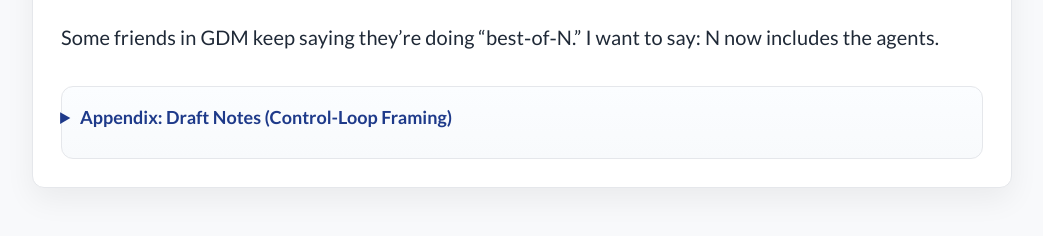
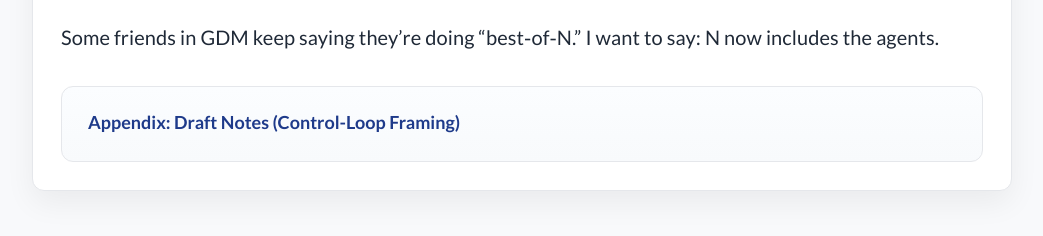
Before and after one commit to haossr/haossr.github.io, a Jekyll site: the page built from writing/the-real-flywheel/index.html, in a window 1280 px wide. Shown: the part 3082-3318 px from the top of the page, without its empty margins (118-1161 px from the left). Built offline with Jekyll 4.4.1, drawn with Linux system fonts in a browser that asks for light colours.

Commit message:
style(blog): center collapsed appendix summary and indent one level (#21)
Co-authored-by: Hao Sheng <haosheng@users.noreply.github.com>

```diff
--- a/writing/the-real-flywheel/index.html
+++ b/writing/the-real-flywheel/index.html
@@ -86,8 +86,15 @@ layout: null
       color: #1e3a8a;
       font-size: 18px;
       font-weight: 700;
-      margin: 2px 0 10px;
+      margin: 0 0 10px;
+      min-height: 44px;
+      display: flex;
+      align-items: center;
+      padding-left: 8px;
       list-style-position: outside;
+    }
+    .appendix:not([open]) > summary {
+      margin: 0;
     }
     .appendix h4 {
       margin-top: 20px;
```
